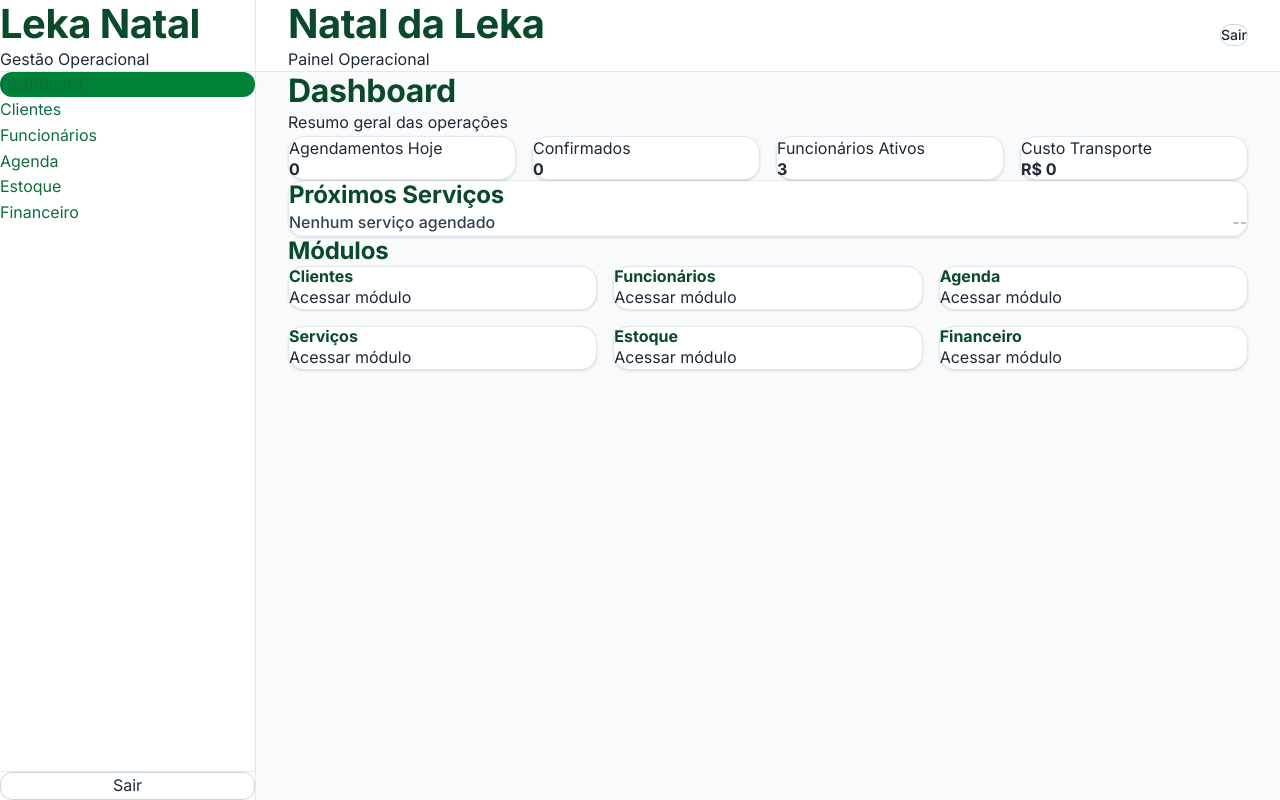
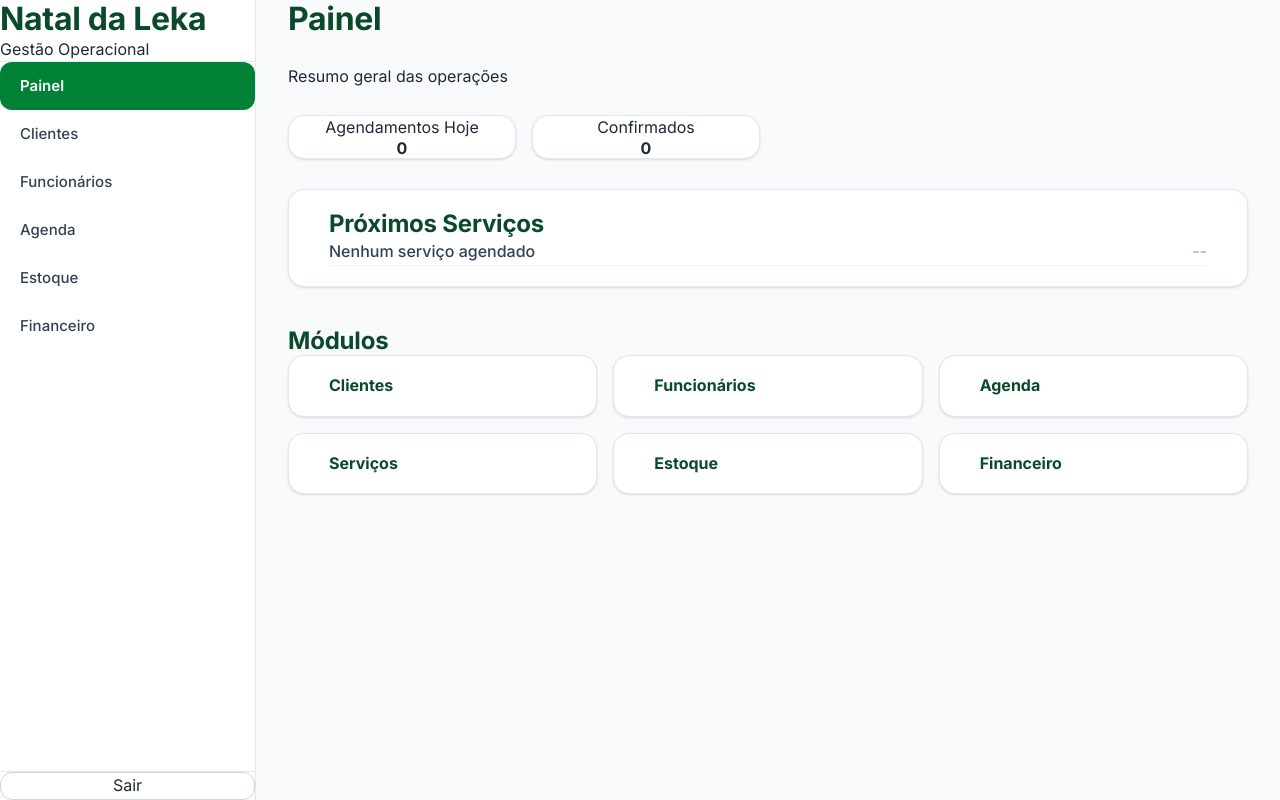
Before and after one commit to magaliartes/sistemalekanatal, a Next.js app: page /dashboard in a window 1280 px wide. Built offline with nearby package versions, Linux system fonts and the light colour scheme.

Commit message:
layout dashboard

```diff
--- a/src/app/(painel)/dashboard/page.tsx
+++ b/src/app/(painel)/dashboard/page.tsx
@@ -19,15 +19,7 @@ export default function DashboardPage() {
     {
       label: 'Confirmados',
       value: '0',
-    },
-    {
-      label: 'Funcionários Ativos',
-      value: '3',
-    },
-    {
-      label: 'Custo Transporte',
-      value: 'R$ 0',
-    },
+    }
   ];
 
   const menuItems = [
@@ -41,46 +33,25 @@ export default function DashboardPage() {
 
   return (
     <div className="min-h-screen bg-slate-50">
-      {/* Header */}
-      <header className="bg-white border-b border-slate-200 sticky top-0 z-40">
-        <div className="container-main py-4">
-          <div className="flex items-center justify-between">
-            <div>
-              <h1 className="text-2xl font-bold text-slate-900">
-                Natal da Leka
-              </h1>
-              <p className="text-sm text-slate-500">
-                Painel Operacional
-              </p>
-            </div>
 
-            <button
-              onClick={handleLogout}
-              className="px-4 py-2 text-sm font-medium border border-slate-300 rounded-xl hover:bg-slate-100 transition"
-            >
-              Sair
-            </button>
-          </div>
-        </div>
-      </header>
 
       <main className="container-main py-6">
         {/* Título */}
         <div className="mb-8">
           <h2 className="text-xl font-semibold text-slate-900">
-            Dashboard
-          </h2>
+            Painel
+          </h2><br></br>
           <p className="text-slate-500 mt-1">
             Resumo geral das operações
-          </p>
+          </p><br></br>
         </div>
 
         {/* Indicadores */}
-        <div className="grid grid-cols-2 lg:grid-cols-4 gap-4 mb-8">
+        <div className="grid grid-cols-2 lg:grid-cols-4 gap-4 mb-8" style={{ marginBottom: '30px' }}>
           {stats.map((stat, idx) => (
             <div
               key={idx}
-              className="bg-white rounded-2xl border border-slate-200 p-5 shadow-sm"
+              className="bg-white rounded-2xl border border-slate-200 p-5 shadow-sm text-center"
             >
               <p className="text-sm text-slate-500">
                 {stat.label}
@@ -94,7 +65,10 @@ export default function DashboardPage() {
         </div>
 
         {/* Próximos Serviços */}
-        <div className="bg-white rounded-2xl border border-slate-200 p-6 shadow-sm mb-8">
+        <div
+          className="bg-white rounded-2xl border border-slate-200 shadow-sm"
+          style={{ marginBottom: '40px', padding: '20px 40px' }}
+        >
           <h3 className="text-lg font-semibold text-slate-900 mb-4">
             Próximos Serviços
           </h3>
@@ -124,14 +98,11 @@ export default function DashboardPage() {
                 key={idx}
                 href={item.href}
               >
-                <div className="bg-white rounded-2xl border border-slate-200 p-5 shadow-sm hover:shadow-md hover:border-green-700 transition cursor-pointer h-full">
+                <div className="bg-white rounded-2xl border border-slate-200 p-5 shadow-sm hover:shadow-md hover:border-green-700 transition cursor-pointer h-full" style={{ padding: '20px 40px' }}>
                   <h4 className="font-semibold text-slate-900">
                     {item.label}
                   </h4>
 
-                  <p className="text-sm text-slate-500 mt-1">
-                    Acessar módulo
-                  </p>
                 </div>
               </Link>
             ))}
--- a/src/app/(painel)/layout.tsx
+++ b/src/app/(painel)/layout.tsx
@@ -12,7 +12,7 @@ export default function PainelLayout({
   const router = useRouter();
 
   const menu = [
-    { label: 'Dashboard', href: '/dashboard' },
+    { label: 'Painel', href: '/dashboard' },
     { label: 'Clientes', href: '/clientes' },
     { label: 'Funcionários', href: '/funcionarios' },
     { label: 'Agenda', href: '/agenda' },
@@ -24,9 +24,9 @@ export default function PainelLayout({
     <div className="min-h-screen bg-slate-50 flex">
       <aside className="hidden md:flex w-64 bg-white border-r border-slate-200 flex-col">
         <div className="p-6 border-b border-slate-200">
-          <h1 className="text-xl font-bold text-green-700">
-            Leka Natal
-          </h1>
+          <h2 className="text-xl font-bold text-green-700">
+            Natal da Leka
+          </h2>
 
           <p className="text-sm text-slate-500">
             Gestão Operacional
@@ -34,6 +34,8 @@ export default function PainelLayout({
         </div>
 
         <nav className="flex-1 p-4">
+          {/* O container abaixo garante o alinhamento centralizado e o respiro vertical */}
+          <div style={{ display: 'flex', flexDirection: 'column' }}>
             {menu.map((item) => {
               const active = pathname === item.href;
 
@@ -41,16 +43,28 @@ export default function PainelLayout({
                 <Link
                   key={item.href}
                   href={item.href}
-                className={`block px-4 py-3 rounded-xl mb-2 transition ${
+                  className={`transition ${
                     active
-                    ? 'bg-green-700 text-white'
+                      ? 'bg-green-700' // Removemos o text-white daqui, vamos forçar no style
                       : 'hover:bg-slate-100 text-slate-700'
                   }`}
+                  style={{
+                    display: 'flex',
+                    alignItems: 'center',
+                    padding: '12px 20px',
+                    borderRadius: '12px',
+                    textDecoration: 'none',
+                    fontSize: '15px',
+                    // Aqui está o segredo:
+                    color: active ? '#ffffff' : '#334155',
+                    fontWeight: active ? '600' : '500'
+                  }}
                 >
                   {item.label}
                 </Link>
               );
             })}
+          </div>
         </nav>
 
         <div className="p-4 border-t border-slate-200">
--- a/src/app/layout.tsx
+++ b/src/app/layout.tsx
@@ -5,7 +5,7 @@ import "../globals.css";
 const inter = Inter({ subsets: ["latin"] });
 
 export const metadata: Metadata = {
-  title: "Leka Natal",
+  title: "Natal da Leka",
   description: "Sistema de gestão",
 };
 
```
Lines whose indentation alone changed are shown as unchanged.
